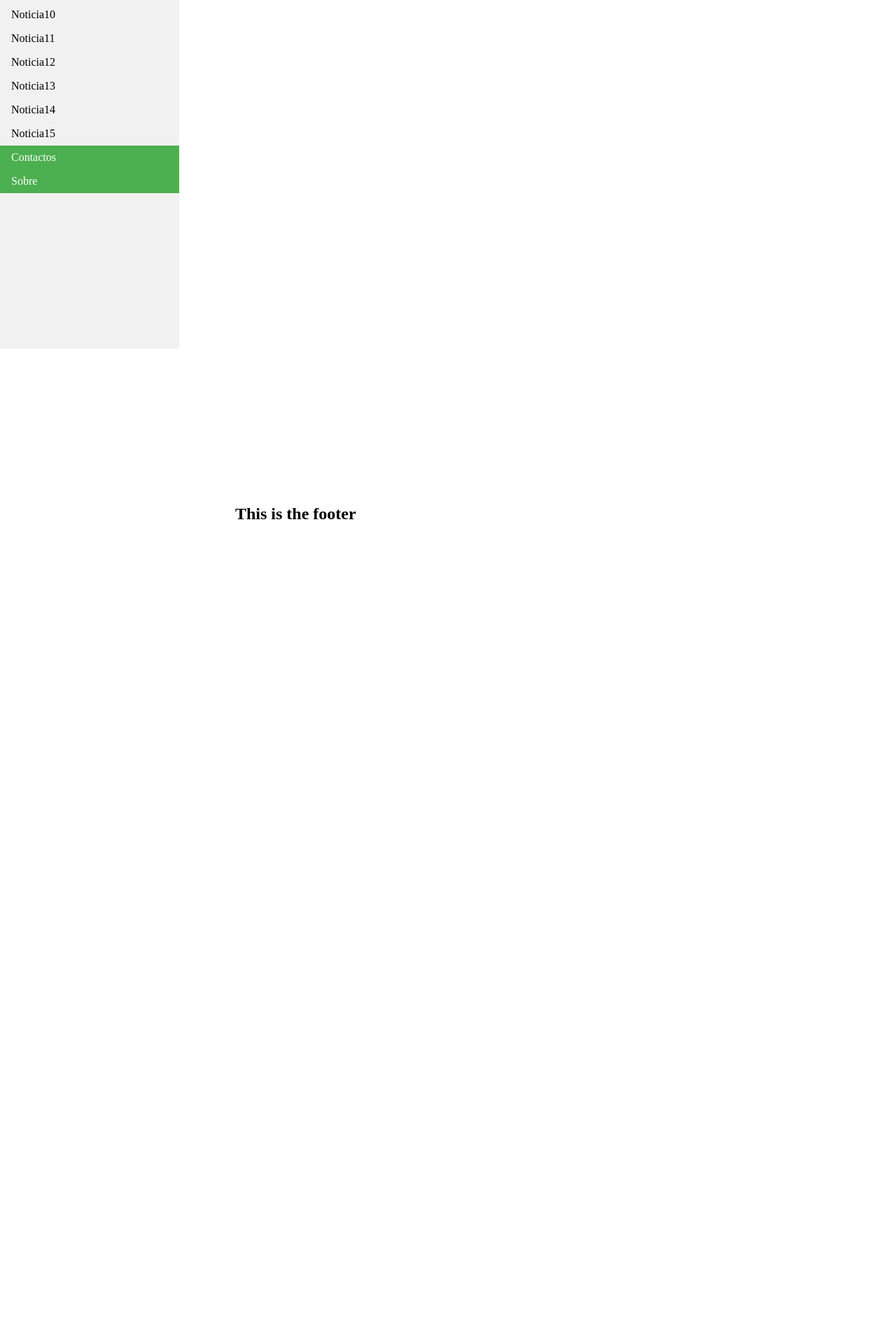
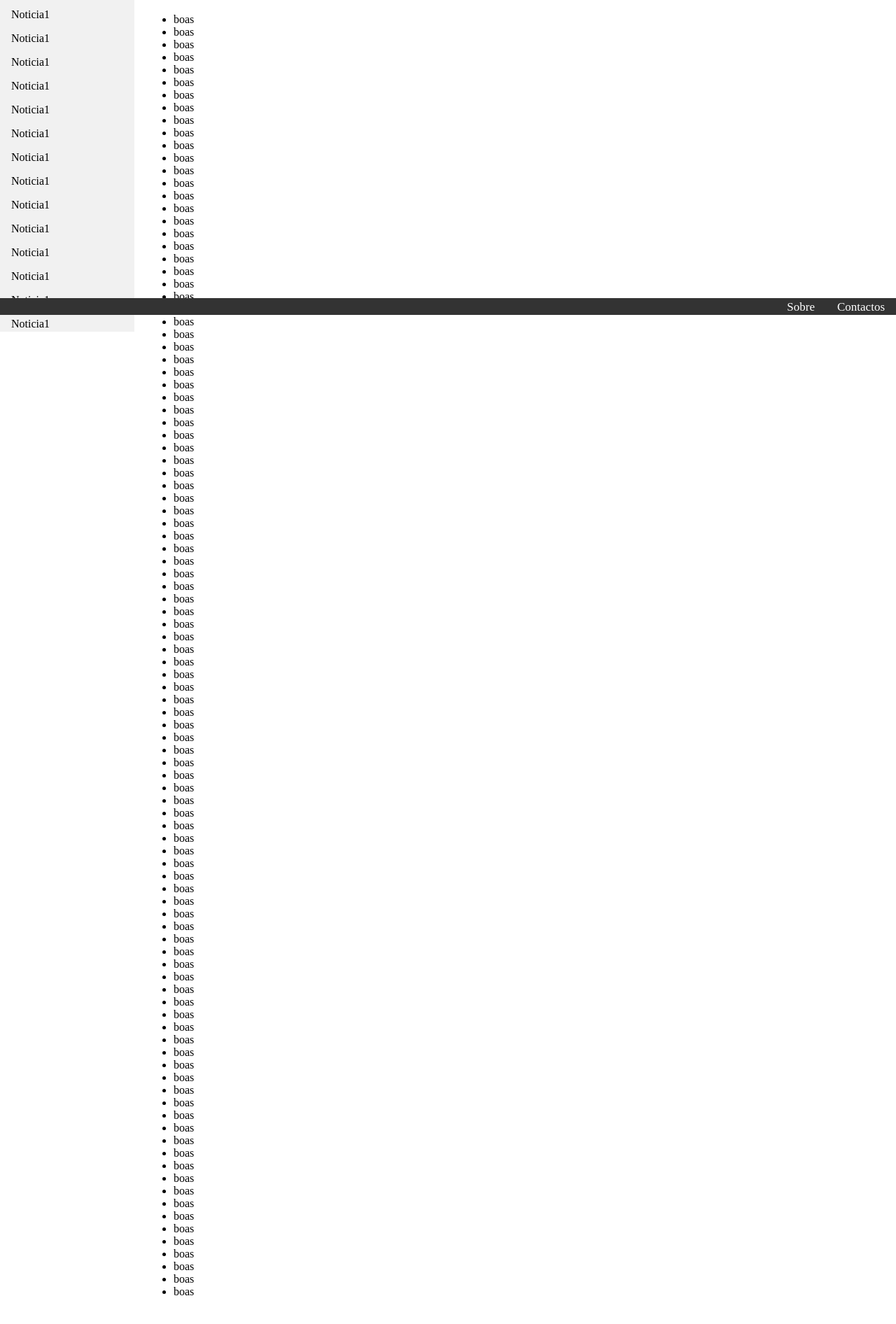
Before and after one commit to JoaoAlmeida-dev/quarantine, a Django app: page /quarantine/ in a window 1280 px wide. Shown: the part 350-2242 px from the top of the page at 70% size. Before the commit the page ends 1092 px from the top, so only its background shows below. Run offline with Django 3.2, Linux system fonts and the light colour scheme.

Commit message:
sidebar progress

```diff
--- a/quarantine/templates/quarantine/menu.html
+++ b/quarantine/templates/quarantine/menu.html
@@ -35,4 +35,110 @@
 
         {%  endif %}
 
+    <ul>
+        <li>boas</li>
+        <li>boas</li>
+        <li>boas</li>
+        <li>boas</li>
+        <li>boas</li>
+        <li>boas</li>
+        <li>boas</li>
+        <li>boas</li>
+        <li>boas</li>
+        <li>boas</li>
+        <li>boas</li>
+        <li>boas</li>
+        <li>boas</li>
+        <li>boas</li>
+        <li>boas</li>
+        <li>boas</li>
+        <li>boas</li>
+        <li>boas</li>
+        <li>boas</li>
+        <li>boas</li>
+        <li>boas</li>
+        <li>boas</li>
+        <li>boas</li>
+        <li>boas</li>
+        <li>boas</li>
+        <li>boas</li>
+        <li>boas</li>
+        <li>boas</li>
+        <li>boas</li>
+        <li>boas</li>
+        <li>boas</li>
+        <li>boas</li>
+        <li>boas</li>
+        <li>boas</li>
+        <li>boas</li>
+        <li>boas</li>
+        <li>boas</li>
+        <li>boas</li>
+        <li>boas</li>
+        <li>boas</li>
+        <li>boas</li>
+        <li>boas</li>
+        <li>boas</li>
+        <li>boas</li>
+        <li>boas</li>
+        <li>boas</li>
+        <li>boas</li>
+        <li>boas</li>
+        <li>boas</li>
+        <li>boas</li>
+        <li>boas</li><li>boas</li>
+        <li>boas</li>
+        <li>boas</li>
+        <li>boas</li>
+        <li>boas</li>
+        <li>boas</li>
+        <li>boas</li>
+        <li>boas</li>
+        <li>boas</li>
+        <li>boas</li>
+        <li>boas</li>
+        <li>boas</li>
+        <li>boas</li>
+        <li>boas</li>
+        <li>boas</li>
+        <li>boas</li>
+        <li>boas</li>
+        <li>boas</li>
+        <li>boas</li>
+        <li>boas</li>
+        <li>boas</li>
+        <li>boas</li>
+        <li>boas</li>
+        <li>boas</li>
+        <li>boas</li>
+        <li>boas</li>
+        <li>boas</li>
+        <li>boas</li>
+        <li>boas</li>
+        <li>boas</li>
+        <li>boas</li>
+        <li>boas</li>
+        <li>boas</li>
+        <li>boas</li>
+        <li>boas</li>
+        <li>boas</li>
+        <li>boas</li>
+        <li>boas</li>
+        <li>boas</li>
+        <li>boas</li>
+        <li>boas</li>
+        <li>boas</li>
+        <li>boas</li>
+        <li>boas</li>
+        <li>boas</li>
+        <li>boas</li>
+        <li>boas</li>
+        <li>boas</li>
+        <li>boas</li>
+        <li>boas</li>
+        <li>boas</li>
+
+
+    </ul>
+
 {% endblock content %}
--- a/templates/base.html
+++ b/templates/base.html
@@ -7,6 +7,7 @@
     body {
         margin:0;
         padding-top: 48px;
+        padding-bottom: 20px;
     }
 
     .topnav {
@@ -81,33 +82,48 @@
 
     .dropdown:hover .dropbtn {background-color: #3e8e41;}
 
-    .sidesite {
+    .sidenews {
       list-style-type: none;
-      margin: 0;
-      padding: 0;
-      width: 20%;
+      width: 15%;
       background-color: #f1f1f1;
       position: fixed;
-      height: 100%;
+      height: 97%;
       overflow: auto;
     }
 
-    .opside a {
+    .sidenews a {
       display: block;
       color: #000;
       padding: 8px 16px;
       text-decoration: none;
     }
 
-    .opside a.active {
-      background-color: #4CAF50;
+    .sidenews a:hover {
+      background-color: #555;
       color: white;
     }
 
-    .opside a:hover:not(.active) {
-      background-color: #555;
-      color: white;
+    .footer {
+        position: fixed;
+        right: 0;
+        bottom: 0;
+        width: 100%;
+        height: 3%;
+        background-color: #333;
+        color: white;
+        text-align: center;
     }
+
+    .footer a {
+        float:right;
+        color: white;
+        text-align: center;
+        padding: 3px 16px;
+        text-decoration: none;
+        font-size: 17px;
+    }
+
+    .footer a:hover {background-color: #3e8e41;}
 
 </style>
 
@@ -129,42 +145,67 @@
             <a style="float:right" href="{% url 'registo_view' %}"> Registo</a>
         {% endif %}
     </div>
+
 </head>
 
 <body>
-     <div class="sidesite">
-         <div class="opside"><a>Noticia1</a></div>
-         <div class="opside"><a>Noticia2</a></div>
-         <div class="opside"><a>Noticia3</a></div>
-         <div class="opside"><a>Noticia4</a></div>
-         <div class="opside"><a>Noticia5</a></div>
-         <div class="opside"><a>Noticia6</a></div>
-         <div class="opside"><a>Noticia7</a></div>
-         <div class="opside"><a>Noticia8</a></div>
-         <div class="opside"><a>Noticia9</a></div>
-         <div class="opside"><a>Noticia10</a></div>
-         <div class="opside"><a>Noticia11</a></div>
-         <div class="opside"><a>Noticia12</a></div>
-         <div class="opside"><a>Noticia13</a></div>
-         <div class="opside"><a>Noticia14</a></div>
-         <div class="opside"><a>Noticia15</a></div>
-         <!--Manter isto preso no final -->
-        <div class="opside"><a class="active" href="contactos">Contactos</a></div>
-        <div class="opside"><a class="active" href="sobre">Sobre</a></div>
+     <div class="sidenews">
+         <a>Noticia1</a>
+         <a>Noticia1</a>
+         <a>Noticia1</a>
+         <a>Noticia1</a>
+         <a>Noticia1</a>
+         <a>Noticia1</a>
+         <a>Noticia1</a>
+         <a>Noticia1</a>
+         <a>Noticia1</a>
+         <a>Noticia1</a>
+         <a>Noticia1</a>
+         <a>Noticia1</a>
+         <a>Noticia1</a>
+         <a>Noticia1</a>
+         <a>Noticia1</a>
+         <a>Noticia1</a>
+         <a>Noticia1</a>
+         <a>Noticia1</a>
+                  <a>Noticia1</a>
+         <a>Noticia1</a>
+         <a>Noticia1</a>
+         <a>Noticia1</a>
+         <a>Noticia1</a>
+         <a>Noticia1</a>
+         <a>Noticia1</a>
+         <a>Noticia1</a>
+         <a>Noticia1</a>
+         <a>Noticia1</a>
+         <a>Noticia1</a>
+         <a>Noticia1</a>
+         <a>Noticia1</a>
+         <a>Noticia1</a>
+         <a>Noticia1</a>
+         <a>Noticia1</a>
+         <a>Noticia1</a>
+         <a>Noticia1</a>
+         <a>FIM</a>
+
+
     </div>
 
-<div style="margin-left:20%;padding:1px 16px;height:1000px;">
+<div style="margin-left:15%;padding:1px 16px;">
+
      {% block content %}
 
      {% endblock content %}
+
 </div>
 
 
 </body>
 
 <footer>
-   <div style="margin-left:25%;padding:1px 16px;height:1000px;">
-    <h2>This is the footer</h2>
+    <div class="footer">
+        <a class="active" href="contactos">Contactos</a>
+        <a class="active" href="sobre">Sobre</a>
     </div>
 </footer>
 
```
